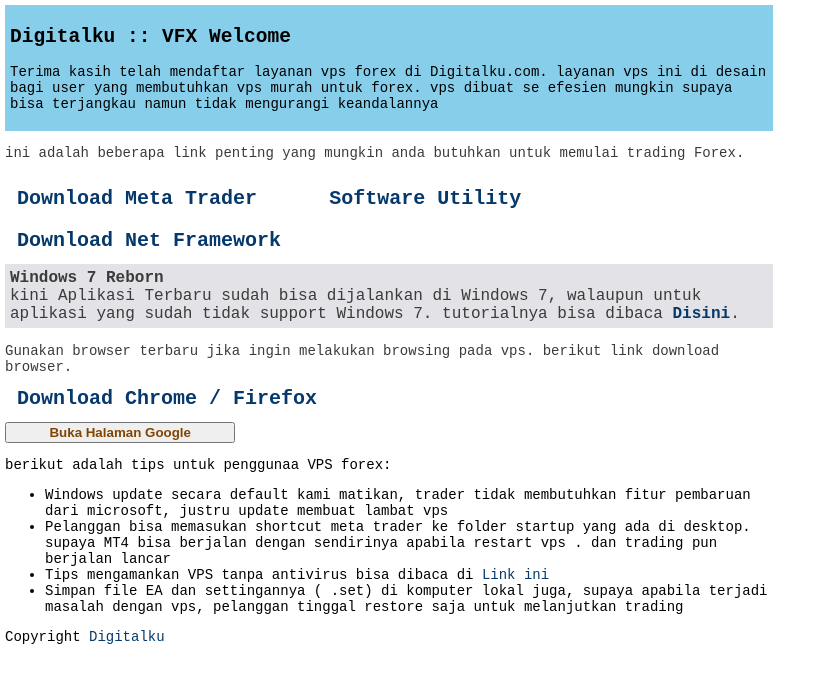
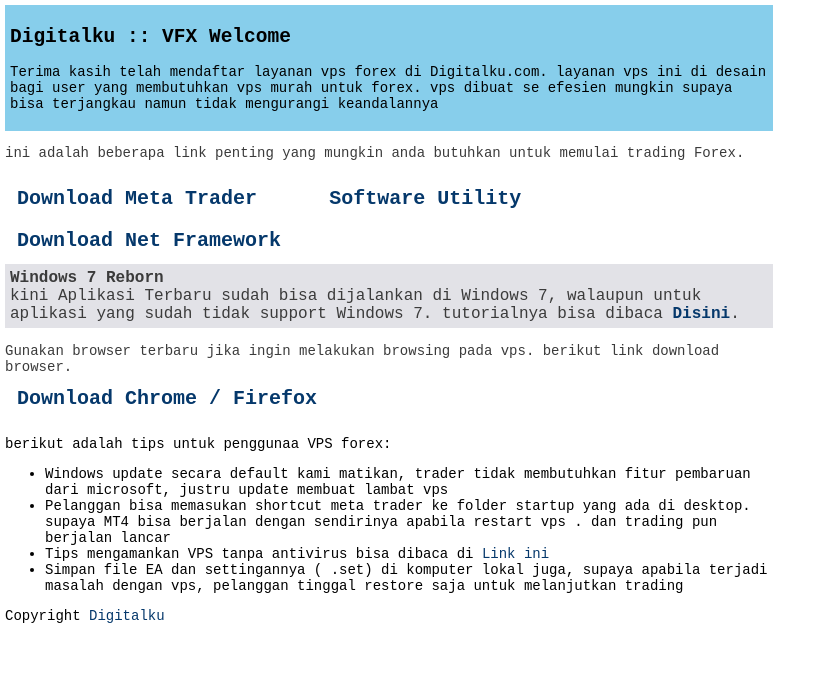
Before and after one commit to digitalku/vfxwelcome, a plain HTML site: page win7-4.html in a window 1280 px wide. Shown: the whole page, without its empty margins (0-831 px from the left). Drawn offline with Linux system fonts and the light colour scheme.

Commit message:
Update win7-4.html

```diff
--- a/win7-4.html
+++ b/win7-4.html
@@ -51,11 +51,6 @@
 		</table>
 	</div>
 
-
-
-
-
-	<button style="width:30%; color: rgb(129, 69, 0);" onclick="window.location.href = 'https://google.co.id';"><b>Buka Halaman Google</b></button>
 	<div style="color: rgb(59, 59, 59)">
 
 	</div>
```
